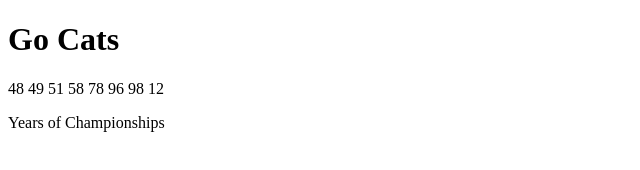
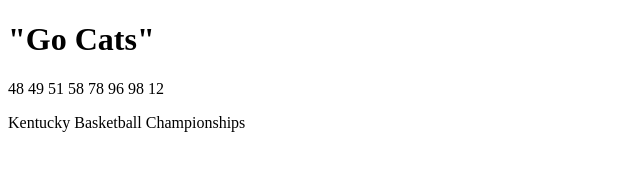
Before and after one commit to n-spicher/git-test, a website: page index.html in a window 1280 px wide. Shown: the whole page, without its empty margins (0-640 px from the left). Drawn offline with Linux system fonts and the light colour scheme.

Commit message:
Using NPM

```diff
--- a/index.html
+++ b/index.html
@@ -7,8 +7,8 @@
     <title>Document</title>
   </head>
   <body>
-    <h1>Go Cats</h1>
+    <h1>"Go Cats"</h1>
     <p>48 49 51 58 78 96 98 12</p>
-    <p>Years of Championships</p>
+    <p>Kentucky Basketball Championships</p>
   </body>
 </html>
```
Also changed, not shown: package.json (added, +24 -0 lines), 2 other files.
